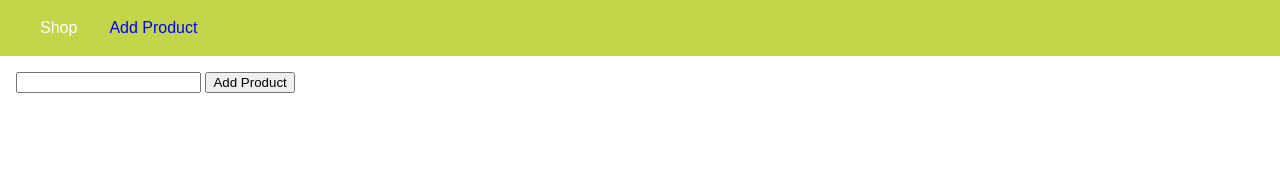
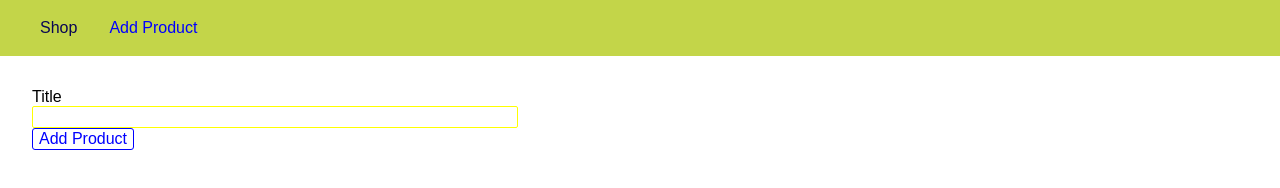
Before and after one commit to alfirosyadi/Express-JS, a website: page views/add-product.html in a window 1280 px wide. Shown: the top 188 px of the page. Drawn offline with Linux system fonts and the light colour scheme.

Commit message:
styling pages

```diff
--- a/app.js
+++ b/app.js
@@ -9,6 +9,7 @@
 const shopRoutes = require('./routes/shop');
 
 app.use(bodyParser.urlencoded({extended: false}));
+app.use(express.static(path.join(__dirname, 'public')));
 
 app.use('/admin', adminRoutes);
 app.use(shopRoutes);
--- /dev/null
+++ b/public/css/main.css
@@ -0,0 +1,38 @@
+body {
+    padding: 0%;
+    margin: 0%;
+    font-family: sans-serif;
+}
+main {
+    padding: 1rem;
+}
+.main-header__item-list {
+    list-style: none;
+    margin: 0;
+    padding: 0%;
+    display: flex;
+}
+.main-header__item {
+    padding: 0% 1rem;
+    margin: 0%;
+}
+.main-header__item a {
+    text-decoration: none;
+    color: rgb(9, 6, 84);
+}
+.main-header {
+    width: 100%;
+    height: 3.5rem;
+    background-color: #c3d549;
+    padding: 0 1.5rem;
+}
+.main-header__nav {
+    height: 100%;
+    display: flex;
+    align-items: center;
+}
+.main-header__item a:hover,
+.main-header__item a:active,
+.main-header__item a.active {
+    color: blue;
+}
--- /dev/null
+++ b/public/css/product.css
@@ -0,0 +1,28 @@
+.form-control label,
+.form-control input{
+    display: block;
+    width: 100%;
+}
+.form-control input{
+    border: 1px solid yellow;
+    font: inherit;
+    border-radius: 2px;
+}
+button {
+    font: inherit;
+    border: 1px solid blue;
+    color: blue;
+    background: white;
+    border-radius: 3px;
+    cursor: pointer;
+}
+button:hover,
+button:active{
+    background-color: purple;
+    color: white;
+}
+.product-form {
+    width: 30rem;
+    max-width: 90%;
+    margin: 1rem;
+}
--- a/routes/admin.js
+++ b/routes/admin.js
@@ -9,7 +9,7 @@
 router.get('/add-product', (req, res, next) => {
     res.sendFile(path.join(rootDir, 'views', 'add-product.html'));
 });
-router.post('/product', (req, res, next) => {
+router.post('/', (req, res, next) => {
     console.log(req.body);
     res.redirect('/');
 });
--- a/views/add-product.html
+++ b/views/add-product.html
@@ -5,60 +5,26 @@
     <meta http-equiv="X-UA-Compatible" content="IE=edge">
     <meta name="viewport" content="width=device-width, initial-scale=1.0">
     <title>Add Product</title>
-    <style>
-        body {
-            padding: 0%;
-            margin: 0%;
-            font-family: sans-serif;
-        }
-        main {
-            padding: 1rem;
-        }
-        .main-header__item-list {
-            list-style: none;
-            margin: 0;
-            padding: 0%;
-            display: flex;
-        }
-        .main-header__item {
-            padding: 0% 1rem;
-            margin: 0%;
-        }
-        .main-header__item a {
-            text-decoration: none;
-            color: white;
-        }
-        .main-header {
-            width: 100%;
-            height: 3.5rem;
-            background-color: #c3d549;
-            padding: 0 1.5rem;
-        }
-        .main-header__nav {
-            height: 100%;
-            display: flex;
-            align-items: center;
-        }
-        .main-header__item a:hover,
-        .main-header__item a:active,
-        .main-header__item a.active {
-            color: blue;
-        }
-    </style>
+    <link rel="stylesheet" href="/css/product.css">
+    <link rel="stylesheet" href="/css/main.css">
+
 </head>
 <body>
     <header class="main-header">
         <nav class="main-header__nav">
             <ul class="main-header__item-list">
                 <li class="main-header__item"><a href="/">Shop</a></li>
-                <li class="main-header__item"><a class="active" href="/add-product">Add Product</a></li>
+                <li class="main-header__item"><a class="active" href="/admin/add-product">Add Product</a></li>
             </ul>
         </nav>
     </header>
 
     <main>
-        <form action="/add-product" method="POST">
-            <input type="text" name="title">
+        <form class="product-form" action="/add-product" method="POST">
+            <div class="form-control">
+                <label for="title">Title</label>
+                <input type="text" name="title" id="title">
+            </div>
             <button type="submit">Add Product</button>
         </form>
     </main>
```
Also changed, not shown: views/404.html (+9 -0 lines), views/shop.html (+2 -41 lines).
